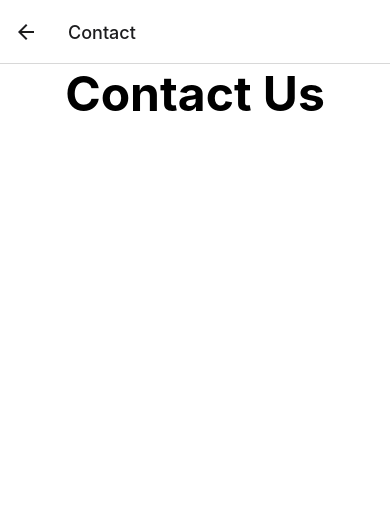
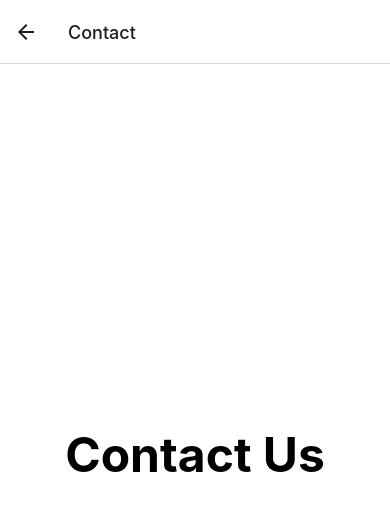
Before and after one commit to awais882s/MySecondApp, a React Native app: screen /Contact in a window 390 px wide. Shown: the top 510 px of the page. Built offline with nearby package versions, Linux system fonts and the light colour scheme.

Commit message:
color change

```diff
--- a/src/screens/Frontend/About.js
+++ b/src/screens/Frontend/About.js
@@ -19,6 +19,6 @@ const styles = StyleSheet.create({
         fontSize: 48,
         fontWeight: "bold",
         textAlign: "center",
-        color:"black"
+        color: "black"
     }
 })
--- a/src/screens/Frontend/Contact.js
+++ b/src/screens/Frontend/Contact.js
@@ -9,14 +9,15 @@ export default function Contact() {
 }
 const styles = StyleSheet.create({
     flexContainer: {
-        // justifyContent: "center",
-        // alignItems: "center",
+        justifyContent: "center",
+        alignItems: "center",
         backgroundColor: "white",
         flex: 1
     },
     h1: {
         fontSize: 48,
         fontWeight: "bold",
-        textAlign: "center"
+        textAlign: "center",
+        color: "black"
     }
 })
```
